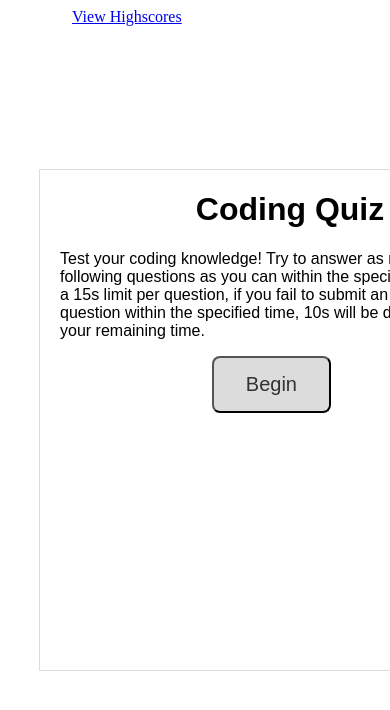
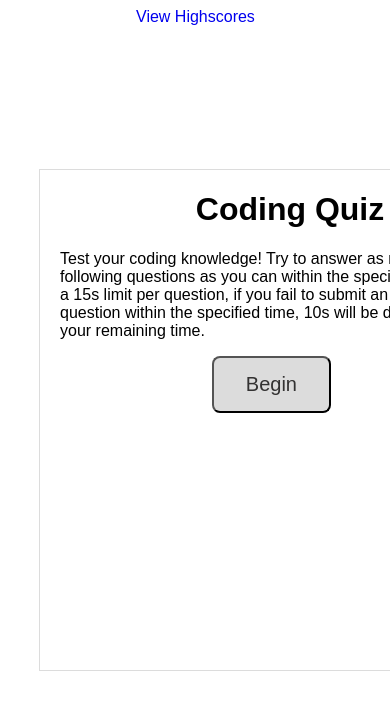
Before and after one commit to hamiltondowdy/coding-quizHD, a plain HTML site: page index.html in a window 390 px wide. Shown: the top 710 px of the page. Drawn offline with Linux system fonts and the light colour scheme.

Commit message:
css changes to view highscores

```diff
--- a/Highscores.js
+++ b/Highscores.js
@@ -16,7 +16,7 @@ allScores = JSON.parse(allScores);
 if (allScores !== null) {
     for (var i = 0; i < allScores.length; i++) {
         var createLi = document.createElement("li");
-        createLi.textContent = allScores[i].initials + " " + allScores[i].score;
+        createLi.textContent = allScores[i].nickname + " " + allScores[i].score;
         highScore.appendChild(createLi);
 
     }
--- a/assets/css/style.css
+++ b/assets/css/style.css
@@ -1,4 +1,3 @@
-
 #wrapper {
     position: absolute;
     font-family: Arial, Helvetica, sans-serif;
@@ -66,6 +65,17 @@ textarea {
     color: #333232;
 }
 
+a {
+    margin-left: 10%;
+    font-family: Arial, Helvetica, sans-serif;
+    text-decoration: none;
+    }
+
+a:hover {
+    text-shadow: #333232, 10px;
+
+}
+
 label {
     margin-right: 10px;
 }
@@ -108,7 +118,10 @@ left: 20%;
 
 a {
 margin-left: 20%;
+font-family: Arial, Helvetica, sans-serif;
+text-decoration: none;
 }
+
 #goBack {
 
     position: relative;
@@ -116,11 +129,10 @@ margin-left: 20%;
 }
 
 #clear {
-
     position: relative;
     right: 5%;
+}
 
-}
 }
 
 /* A Media Query max-width: 640px */
@@ -134,9 +146,10 @@ body {
 position: absolute;
 left: 10%;
 }
+
 a {
-  margin-left: 10%;
+    margin-left: 20%;
+    font-family: Arial, Helvetica, sans-serif;
+    text-decoration: none;
+    }
 }
-
-
-}
--- a/assets/js/script.js
+++ b/assets/js/script.js
@@ -150,7 +150,7 @@ quizQuestions.appendChild(createLabel);
 // Input function
 var createInput = document.createElement("input");
 createInput.setAttribute("type", "text");
-createInput.setAttribute("id", "initials");
+createInput.setAttribute("id", "nickname");
 createInput.textContent = "";
 
 quizQuestions.appendChild(createInput);
```
